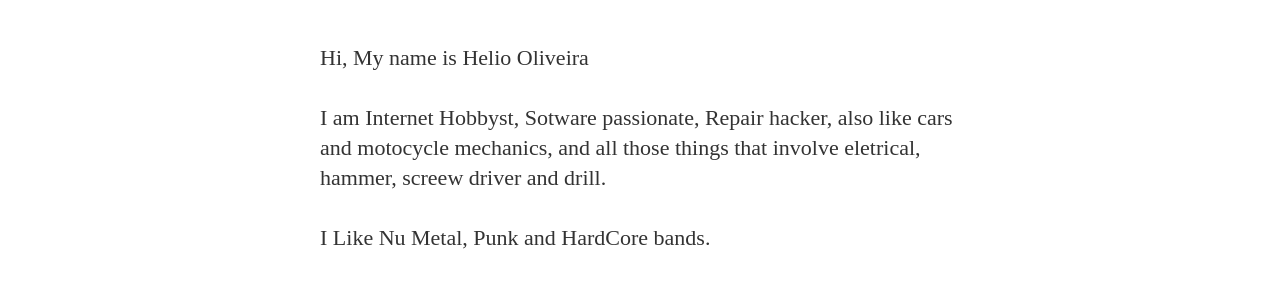
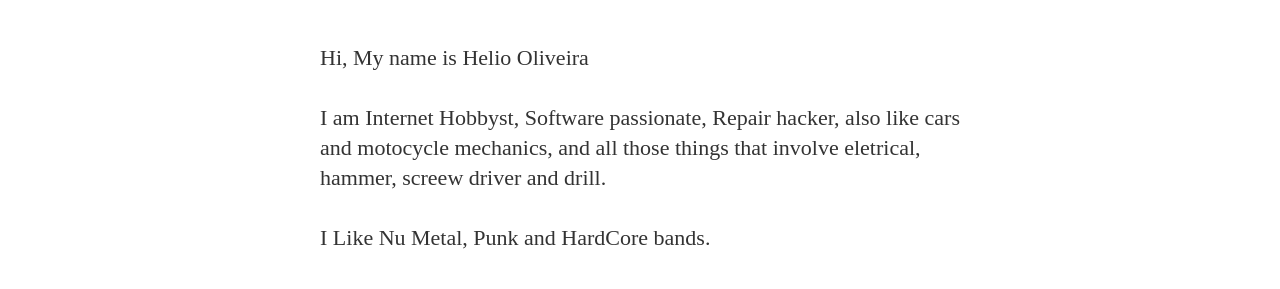
Before and after one commit to heliohead/blog, a Jekyll site: the page built from about.md, in a window 1280 px wide and 1400 px high. Shown: the part 214-503 px from the top of the window. Built offline with Jekyll 4.4.1, drawn with Linux system fonts in a browser that asks for light colours; nearby versions of some CDN libraries; some web fonts are replaced; Markdown is read by kramdown in place of the engine named in the settings; some of the changed text lies outside the part shown.

Commit message:
fix misspelling

```diff
--- a/_layouts/page.html
+++ b/_layouts/page.html
@@ -51,7 +51,7 @@
       <div class="inner">
         <h1 class="blog-title">{{ site.title }}</h1>
         <h2 class="blog-description">{{ site.description }}</h2>
-        <a href="/" class="btn">Back to Overview</a>
+        <a href="/" class="btn">Back to Home</a>
       </div>
     </div>
     {% include javascripts.html %}
--- a/about.md
+++ b/about.md
@@ -6,7 +6,7 @@ permalink: /about/
 
 Hi, My name is Helio Oliveira
 
-I am Internet Hobbyst, Sotware passionate, Repair hacker, also like cars and motocycle mechanics, and all those things that involve eletrical, hammer, screew driver and drill.
+I am Internet Hobbyst, Software passionate, Repair hacker, also like cars and motocycle mechanics, and all those things that involve eletrical, hammer, screew driver and drill.
 
 I Like Nu Metal, Punk and HardCore bands.
 
```
